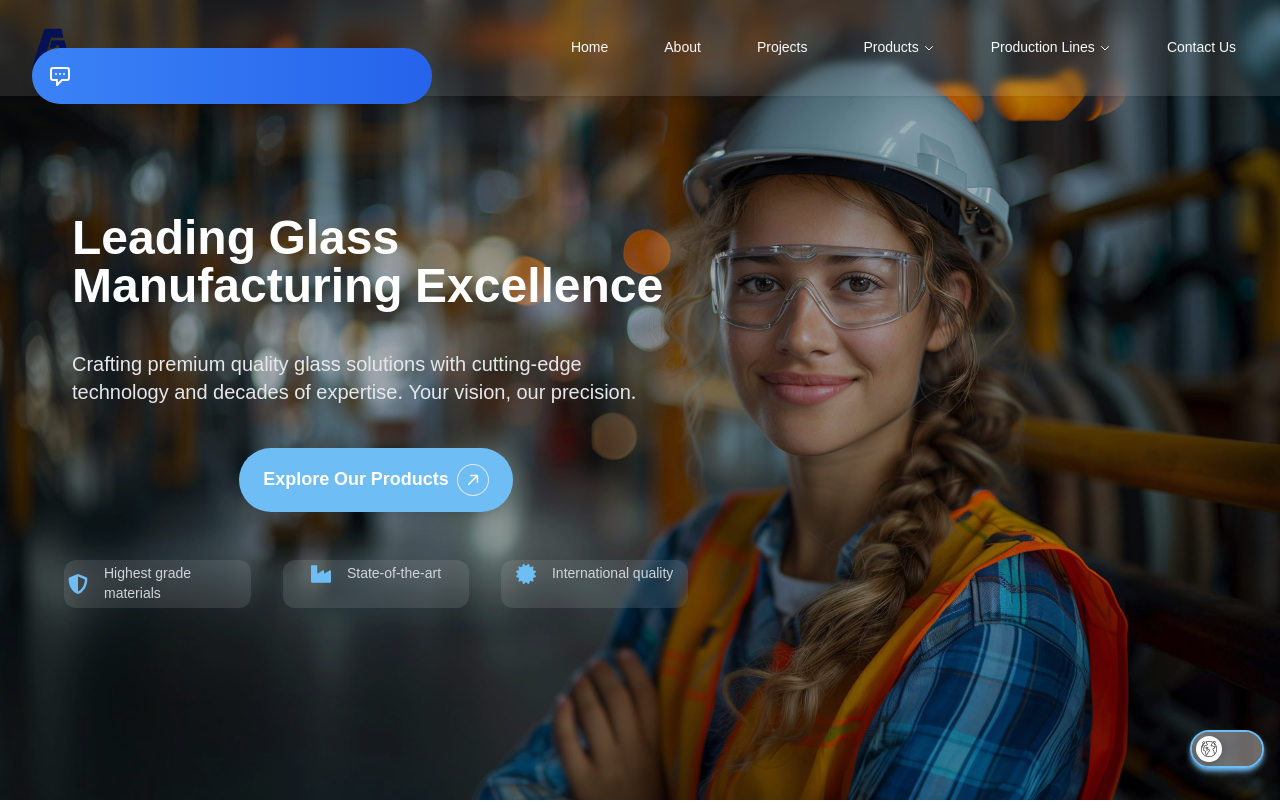
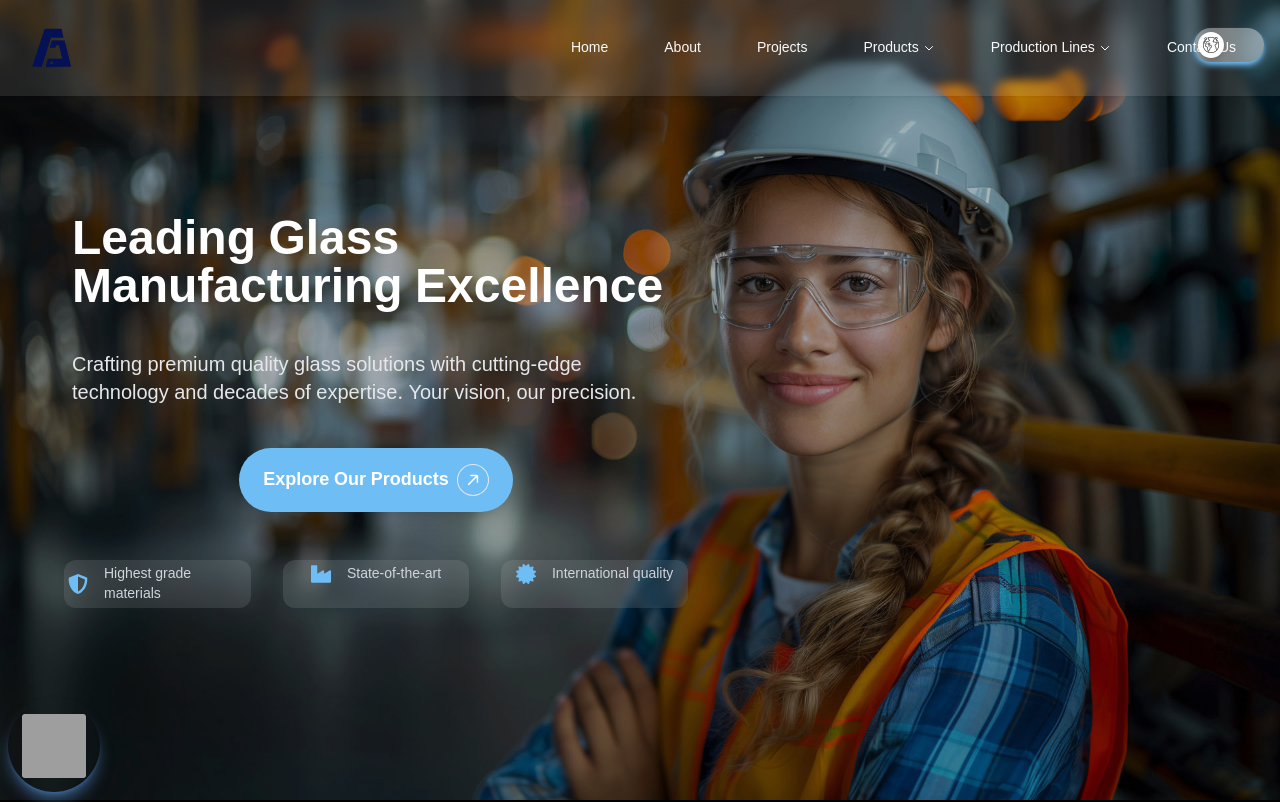
Before and after one commit to Hossein137900/abnos, a Next.js app: page / in a window 1280 px wide. Shown: the top 802 px of the page. Built offline with nearby package versions, Linux system fonts and the light colour scheme; grey boxes are pictures that could not be loaded.

Commit message:
update bot and page and layout

```diff
--- a/app/layout.tsx
+++ b/app/layout.tsx
@@ -27,15 +27,15 @@ export default function RootLayout({
         className={`${manrope.variable} ${sahel.className} antialiased relative`}
       >
         <LanguageProvider>
-          <div className="fixed border-[#6FBDF5] shadow-md shadow-[#6FBDF5] border-2 rounded-full lg:bottom-8 lg:right-4 right-40 bottom-4 z-[9999]">
+          <div className="fixed shadow-md shadow-[#6FBDF5]  rounded-full lg:top-7 lg:right-4 right-44 top-4 z-[9999]">
             <LanguageIcon />
           </div>
 
           <FontWrapper>
+            <Navbar />
+            {children}
 
-              <Navbar />
-              {children}
-
+            <ChatWidget />
 
             <Footer />
           </FontWrapper>
--- a/app/page.tsx
+++ b/app/page.tsx
@@ -1,31 +1,24 @@
-// import AboutFeature from "@/components/global/aboutFeature";
 import BannerText from "@/components/global/bannerText";
 import BlogPost from "@/components/global/blog-post";
-// import ClientTestimonial from "@/components/global/our-client";
 import OurProcess from "@/components/global/our-process";
 import OurWork from "@/components/global/our-work";
-// import Pricing from "@/components/global/pricing";
 import HeroSection from "@/components/static/heroSection";
 import OurStory from "@/components/static/ourStory";
 import OverlayBox from "@/components/static/overlayBox";
 import WhatWeDo from "@/components/static/what-we-do";
-import ChatWidget from "@/components/global/ChatWidget";
-
 
 export default function Home() {
   return (
     <div className="grid items-center justify-items-center min-h-screen">
-      <ChatWidget />
       <HeroSection />
+      <WhatWeDo />
 
-      <OurStory />
       {/* <AboutFeature /> */}
       <BannerText imageSrc="/assets/images/bannerText.jpg" imageAlt="about" />
       <OverlayBox />
       <OurWork />
 
-      <WhatWeDo />
-
+      <OurStory />
       <OurProcess />
       {/*
       <ClientTestimonial /> */}
--- a/components/global/ChatWidget.tsx
+++ b/components/global/ChatWidget.tsx
@@ -1,50 +1,62 @@
-'use client'
+"use client";
 
-import { useState } from 'react'
+import { useState } from "react";
 
 export default function ChatWidget() {
-  const [isChatOpen, setIsChatOpen] = useState(false)
+  const [isChatOpen, setIsChatOpen] = useState(false);
 
   return (
-    <div className="fixed top-12 left-8 z-[9998]">
-      <div className="flex flex-col gap-4">
+    <div className="fixed bottom-2 left-2 md:bottom-2 md:left-2 z-[99]">
+      <div className="flex flex-col-reverse gap-4">
         {/* Chat Button */}
         <button
           onClick={() => setIsChatOpen(!isChatOpen)}
-          className="bg-gradient-to-r from-blue-500 to-blue-600 hover:from-blue-600 hover:to-blue-700
-                     text-white rounded-full p-4 shadow-lg transition-all duration-300 ease-in-out
-                     hover:shadow-blue-400/50 hover:scale-105"
+          className={`
+
+    text-white rounded-full border-2  ${
+      isChatOpen ? "border-slate-500 bg-black bg-opacity-50" : "border-transparent"
+    } shadow-lg transition-all duration-300 ease-in-out
+    shadow-blue-400/50 hover:scale-105 flex items-center gap-2 overflow-hidden
+    ${isChatOpen ? "px-4 py-3 md:px-6 md:py-4" : "p-2 md:p-3 w-fit"}
+  `}
         >
-          <svg
-            xmlns="http://www.w3.org/2000/svg"
-            className="h-6 w-6"
-            fill="none"
-            viewBox="0 0 24 24"
-            stroke="currentColor"
+          <div
+            className="relative cursor-pointer"
+            onClick={() => setIsChatOpen(!isChatOpen)}
           >
-            <path
-              strokeLinecap="round"
-              strokeLinejoin="round"
-              strokeWidth={2}
-              d="M8 10h.01M12 10h.01M16 10h.01M9 16H5a2 2 0 01-2-2V6a2 2 0 012-2h14a2 2 0 012 2v8a2 2 0 01-2 2h-5l-5 5v-5z"
-            />
-          </svg>
+            <iframe
+              className={`w-16 h-16 pointer-events-none ${
+                isChatOpen ? "hidden" : ""
+              }`}
+              src="https://lottie.host/embed/c50d361f-46ab-442f-af43-0476ed0c4319/RzK4cWx0w2.lottie"
+            ></iframe>
+            <div className="absolute inset-0" />
+          </div>
+          {isChatOpen && (
+            <span className="text-xs md:text-xs font-medium whitespace-nowrap animate-marquee">
+              من ربات هوشمند آبنوس هستم. چطور می‌توانم به شما کمک کنم؟
+            </span>
+          )}
         </button>
 
         {/* Chat Window */}
-        <div className={`
+        <div
+          className={`
           transition-all duration-300 ease-in-out
-          ${isChatOpen
-            ? 'opacity-100 translate-y-0'
-            : 'opacity-0 translate-y-4 pointer-events-none'}
-        `}>
+          ${
+            isChatOpen
+              ? "opacity-100 translate-y-0"
+              : "opacity-0 translate-y-4 pointer-events-none"
+          }
+        `}
+        >
           <iframe
             src="https://cdn.botpress.cloud/webchat/v2.2/shareable.html?configUrl=https://files.bpcontent.cloud/2025/02/02/16/20250202160040-EGNAZZJX.json"
-            className="w-[400px] h-[600px] rounded-2xl shadow-2xl border border-gray-200
-                       bg-white backdrop-blur-sm"
+            className="w-[350px] h-[300px] md:w-[400px] md:h-[400px] rounded-2xl shadow-2xl border border-gray-600
+             bg-gray-100 backdrop-blur-sm"
           />
         </div>
       </div>
     </div>
-  )
+  );
 }
--- a/components/static/overlayBox.tsx
+++ b/components/static/overlayBox.tsx
@@ -93,7 +93,7 @@ export default function FeaturesSection() {
   const currentFeatures = features[state.currentLang === "en" ? "en" : "fa"];
 
   return (
-    <div className="py-16 bg-white/20 backdrop-blur-md shadow-2xl rounded-3xl lg:-mt-36 z-[9999]  lg:mx-auto max-w-7xl">
+    <div className="py-16 bg-white/20 backdrop-blur-md shadow-2xl rounded-3xl lg:-mt-36 z-[99]  lg:mx-auto max-w-7xl">
       <div className=" lg:mx-auto lg:max-w-8xl px-6">
         <div
           className={`grid grid-cols-1 md:grid-cols-2 lg:grid-cols-3 gap-8 ${
--- a/tailwind.config.ts
+++ b/tailwind.config.ts
@@ -12,6 +12,15 @@ export default {
         background: "var(--background)",
         foreground: "var(--foreground)",
       },
+      keyframes: {
+        marquee: {
+          '0%': { transform: 'translateX(-100%)' },
+          '100%': { transform: 'translateX(100%)' },
+        }
+      },
+      animation: {
+        'marquee': 'marquee 8s linear infinite',
+      },
 
     },
   },
```
